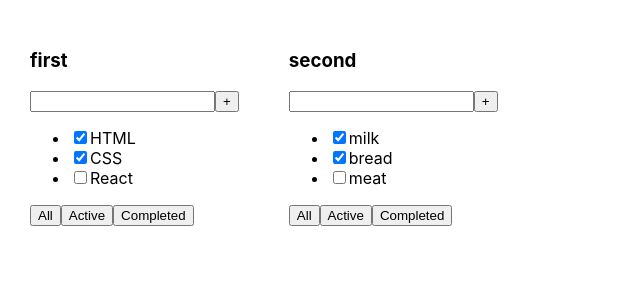
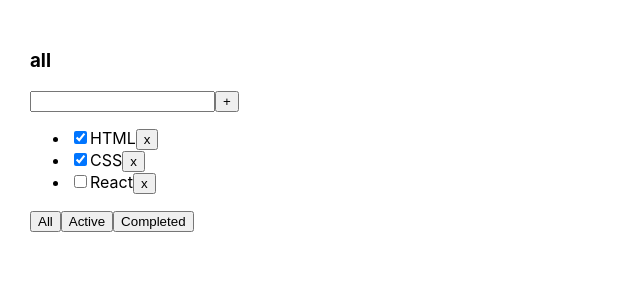
Before and after one commit to Ha1lowe3n/react-todolist, a React (Create React App) app: page / in a window 1280 px wide. Shown: the top 300 px of the page, without its empty margins (0-640 px from the left). Built offline with nearby package versions, Linux system fonts and the light colour scheme.

Commit message:
lesson 2: filter todo buttons and delete tasks

```diff
--- a/src/App.tsx
+++ b/src/App.tsx
@@ -1,4 +1,4 @@
-import React from "react";
+import React, { useState } from "react";
 import "./App.css";
 
 import Todolist from "./Todolist";
@@ -9,23 +9,48 @@ export type TaskType = {
     isDone: boolean;
 };
 
-const taskOne: Array<TaskType> = [
-    { id: 1, title: "HTML", isDone: true },
-    { id: 2, title: "CSS", isDone: true },
-    { id: 3, title: "React", isDone: false },
-];
-
-const taskTwo: Array<TaskType> = [
-    { id: 1, title: "milk", isDone: true },
-    { id: 2, title: "bread", isDone: true },
-    { id: 3, title: "meat", isDone: false },
-];
+export type FilterValuesType = "all" | "active" | "completed";
 
 function App() {
+    const [todoListFilter, setTodoListFilter] = useState<FilterValuesType>(
+        "all"
+    );
+
+    const [tasks, setTasks] = useState<Array<TaskType>>([
+        { id: 1, title: "HTML", isDone: true },
+        { id: 2, title: "CSS", isDone: true },
+        { id: 3, title: "React", isDone: false },
+    ]);
+
+    const changeTodoListFilter = (filterValue: FilterValuesType) => {
+        setTodoListFilter(filterValue);
+    };
+
+    const removeTask = (id: number) => {
+        setTasks(tasks.filter((t) => t.id !== id));
+    };
+
+    const getTaskForTodoList = () => {
+        switch (todoListFilter) {
+            case "active":
+                return tasks.filter((t) => !t.isDone);
+
+            case "completed":
+                return tasks.filter((t) => t.isDone);
+
+            default:
+                return tasks;
+        }
+    };
+
     return (
         <div className="App">
-            <Todolist title={"first"} tasks={taskOne} />
-            <Todolist title={"second"} tasks={taskTwo} />
+            <Todolist
+                title={todoListFilter}
+                tasks={getTaskForTodoList()}
+                changeTodoListFilter={changeTodoListFilter}
+                removeTask={removeTask}
+            />
         </div>
     );
 }
--- a/src/Todolist.tsx
+++ b/src/Todolist.tsx
@@ -1,13 +1,28 @@
 import React from "react";
 
-import { TaskType } from "./App";
+import { TaskType, FilterValuesType } from "./App";
 
 type PropsType = {
     title: string;
     tasks: Array<TaskType>;
+    changeTodoListFilter: (filterValue: FilterValuesType) => void;
+    removeTask: (id: number) => void;
 };
 
-function Todolist({ title, tasks }: PropsType) {
+const Todolist: React.FC<PropsType> = ({
+    title,
+    tasks,
+    changeTodoListFilter,
+    removeTask,
+}) => {
+    const tasksTodolist = tasks.map((task) => (
+        <li key={task.id}>
+            <input type="checkbox" checked={task.isDone} />
+            <span>{task.title}</span>
+            <button onClick={() => removeTask(task.id)}>x</button>
+        </li>
+    ));
+
     return (
         <div>
             <h3>{title}</h3>
@@ -16,28 +31,19 @@ function Todolist({ title, tasks }: PropsType) {
                 <button>+</button>
             </div>
 
-            <ul>
-                <li>
-                    <input type="checkbox" checked={tasks[0].isDone} />
-                    <span>{tasks[0].title}</span>
-                </li>
-                <li>
-                    <input type="checkbox" checked={tasks[1].isDone} />
-                    <span>{tasks[1].title}</span>
-                </li>
-                <li>
-                    <input type="checkbox" checked={tasks[2].isDone} />
-                    <span>{tasks[2].title}</span>
-                </li>
-            </ul>
+            <ul>{tasksTodolist}</ul>
 
             <div>
-                <button>All</button>
-                <button>Active</button>
-                <button>Completed</button>
+                <button onClick={() => changeTodoListFilter("all")}>All</button>
+                <button onClick={() => changeTodoListFilter("active")}>
+                    Active
+                </button>
+                <button onClick={() => changeTodoListFilter("completed")}>
+                    Completed
+                </button>
             </div>
         </div>
     );
-}
+};
 
 export default Todolist;
```
